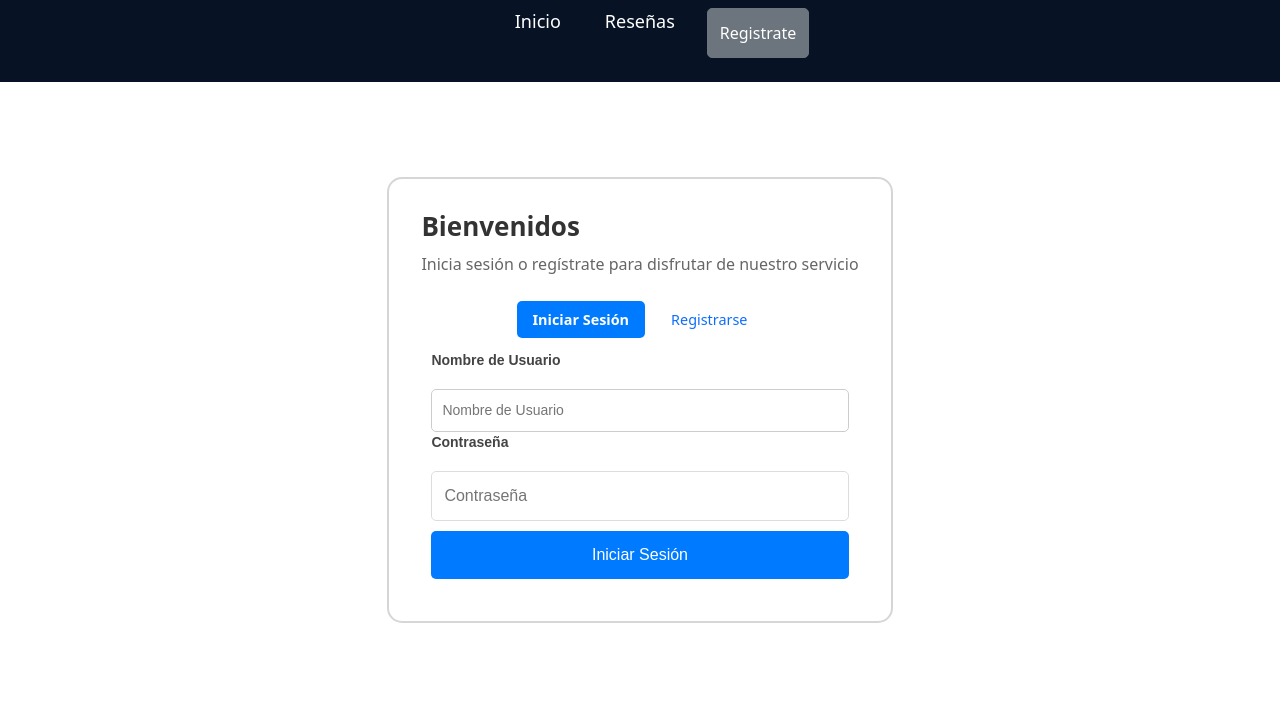
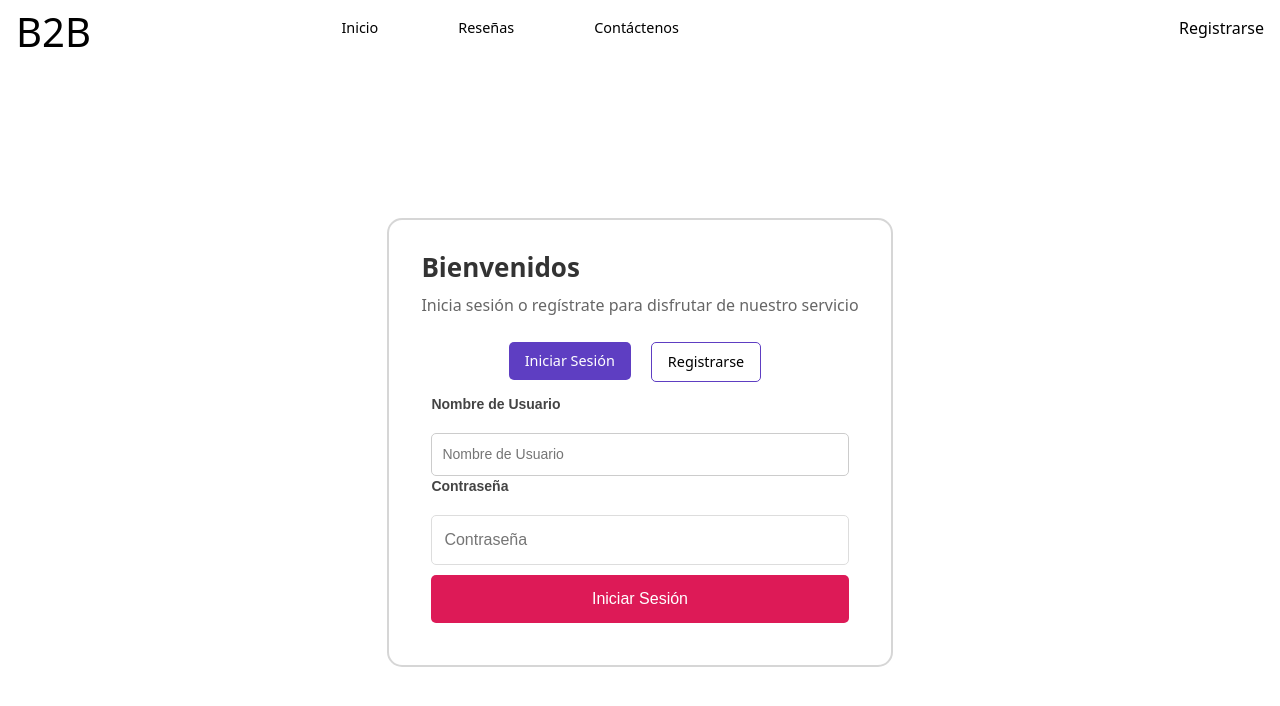
Before and after one commit to MchevezS/ProyectoFinal1, a React (Vite) app in the folder FrontEnd/b2b_frontend/: page /registroLogin in a window 1280 px wide. Shown: the top 706 px of the page. Built offline with nearby package versions, Linux system fonts and the light colour scheme.

Commit message:
estilos terminados de registro y login

```diff
--- a/FrontEnd/b2b_frontend/src/Components/CarouselDatos.jsx
+++ b/FrontEnd/b2b_frontend/src/Components/CarouselDatos.jsx
@@ -3,7 +3,7 @@ import Carousel from 'react-bootstrap/Carousel';
 const CarouselDatos = () => {
   return (
     <>
-      <Carousel interval={2000}>
+      <Carousel interval={2000} id="comentarios">
 
         <Carousel.Item>
           <img
--- a/FrontEnd/b2b_frontend/src/Components/Footer.jsx
+++ b/FrontEnd/b2b_frontend/src/Components/Footer.jsx
@@ -124,13 +124,9 @@ const Footer = ({}) => {
                     40804000
                     </p>
                   </div>
-                  {/* Grid column */}
                 </div>
-                {/* Grid row */}
               </div>
             </section>
-            {/* Section: Links  */}
-            {/* Copyright */}
             <div
               className="text-center p-4"
               style={{ backgroundColor: "#000",color: "white" }}
--- a/FrontEnd/b2b_frontend/src/Components/NavbarNuevo.jsx
+++ b/FrontEnd/b2b_frontend/src/Components/NavbarNuevo.jsx
@@ -12,9 +12,9 @@ const NavbarNuevo = ({})=>{
 
                 <div className="cont-nav-ul">
                     <ul className="d-flex justify-content-center mx-auto encabezado-nav-ul">
-                        <li onClick={()=>{navigate("/")}}><a href="#Home">Inicio</a></li>
-                        <li onClick={()=>{navigate("/")}}><a href="#Reseñas">Reseñas</a></li>
-                        <li><a>Contáctenos</a></li>
+                        <li><a href="#inicio">Inicio</a></li>
+                        <li><a href="#comentarios">Reseñas</a></li>
+                        <li onClick={()=>{navigate("/contactenos")}}><a>Contáctenos</a></li>
                     </ul>
                 </div>
                 <div className="cont-nav-login">
--- a/FrontEnd/b2b_frontend/src/Components/RegistroLogin.jsx
+++ b/FrontEnd/b2b_frontend/src/Components/RegistroLogin.jsx
@@ -3,7 +3,7 @@ import { mostrarAlerta } from './MostrarAlerta';
 import { loginPost } from '../Services/Crud';
 import { useNavigate } from 'react-router-dom';
 import '../Style/RegistroLogin.css';
-import Navbar from './Navbar';
+import NavbarNuevo from './NavbarNuevo';
 import { useCookies } from 'react-cookie';
 import LoadingSpinner from "../Components/LoadingSpinner.jsx"
 
@@ -148,7 +148,7 @@ function RegistroLogin() {
 
   return (
     <>
-      <Navbar />
+      <NavbarNuevo/>
       <div className="modal-overlay1 ">
         <div className="modal-conten1t" style={{border: "2px solid #cccc", padding: "2em", borderRadius: "15px"}}>
           <h2 className="card-title1"> Bienvenidos</h2>
@@ -156,7 +156,7 @@ function RegistroLogin() {
           <ul className="nav nav-tabs1">
             <li className="nav-item1">
               <button
-                className={`nav-link ${activeTab === 'login' ? 'active' : ''}`}
+                className={`nav-link ${activeTab === 'login' ? 'btn-login' : 'btn-login-f'}`}
                 onClick={() => setActiveTab('login')}
               >
                 Iniciar Sesión
@@ -164,8 +164,10 @@ function RegistroLogin() {
             </li>
             <li className="nav-item1">
               <button
-                className={`nav-link ${activeTab === 'register' ? 'active' : ''}`}
+                className={`nav-link ${activeTab === 'register' ? 'btn-login' : 'btn-login-f'}`}
                 onClick={() => setActiveTab('register')}
+                style={{backgroundColor: "#5c3ac0", color: "white"}}
+
               >
                 Registrarse
               </button>
@@ -195,12 +197,13 @@ function RegistroLogin() {
                   onChange={(e) => setPasswordL(e.target.value)}
                 />
               </div>
-              <button type="submit" className="btn btn-primary1" disabled={isLoading}>
+              <button type="submit" className="btn btn-primary1" disabled={isLoading} style={{backgroundColor: "#dd1a57"}}>
                 {isLoading ? (
                   <LoadingSpinner /> // Aquí insertamos el componente de LoadingSpinner
                 ) : (
                   'Iniciar Sesión'
                 )}
+
               </button>
             </form>
           )}
@@ -250,7 +253,7 @@ function RegistroLogin() {
                   onChange={(e) => setClaveRegistro(e.target.value)}
                 />
               </div>
-              <button type="submit" className="btn btn-success1" disabled={isLoading}>
+              <button type="submit" className="btn btn-success1" disabled={isLoading} style={{backgroundColor: "#dd1a57"}}>
                 {isLoading ? (
                   <LoadingSpinner /> // Aquí insertamos el componente de LoadingSpinner
                 ) : (
--- a/FrontEnd/b2b_frontend/src/Pages/HomeNuevo.jsx
+++ b/FrontEnd/b2b_frontend/src/Pages/HomeNuevo.jsx
@@ -11,7 +11,7 @@ const HomeNuevo = () => {
             <header>
                 <NavbarNuevo />
             </header>
-            <main>
+            <main id='inicio'>
                 <HeroNuevo />
                 <Pasos/>
                 <Caracteristicas/>
--- a/FrontEnd/b2b_frontend/src/Style/RegistroLogin.css
+++ b/FrontEnd/b2b_frontend/src/Style/RegistroLogin.css
@@ -10,7 +10,30 @@
     justify-content: center; /* Centrado horizontal */
     align-items: center; /* Centrado vertical */
     z-index: 1000; /* Asegura que esté encima de otros elementos */
+    margin-top: 5.3vh;
 
+}
+.btn-login{
+    background-color: #5e3ec2 !important;
+    color: white !important;
+    border: none;
+    border-radius: 5px;
+    padding: 10px 20px;
+    font-size: 16px;
+    cursor: pointer;
+    transition: background-color 0.3s ease, transform 0.2s ease;
+    margin-right: 10px;
+}
+.btn-login-f{
+    background-color: transparent !important;
+    color: #000 !important;
+    border: 1px solid #5e3ec2 !important;
+    border-radius: 5px;
+    padding: 10px 20px;
+    font-size: 16px;
+    cursor: pointer;
+    transition: background-color 0.3s ease, transform 0.2s ease;
+    margin-right: 10px;
 }
 
 /* Contenido del modal */
@@ -113,8 +136,9 @@ button.btn-primary1 {
 }
 
 button.btn-primary1:hover {
-    background-color: #0056b3;
     transform: scale(1.02);
+    color: white !important;
+
 }
 
 button.btn-success1 {
@@ -124,8 +148,8 @@ button.btn-success1 {
 }
 
 button.btn-success1:hover {
-    background-color: #218838;
     transform: scale(1.02);
+    color: white !important;
 }
 
 /* Spinner de carga dentro del botón */
```
